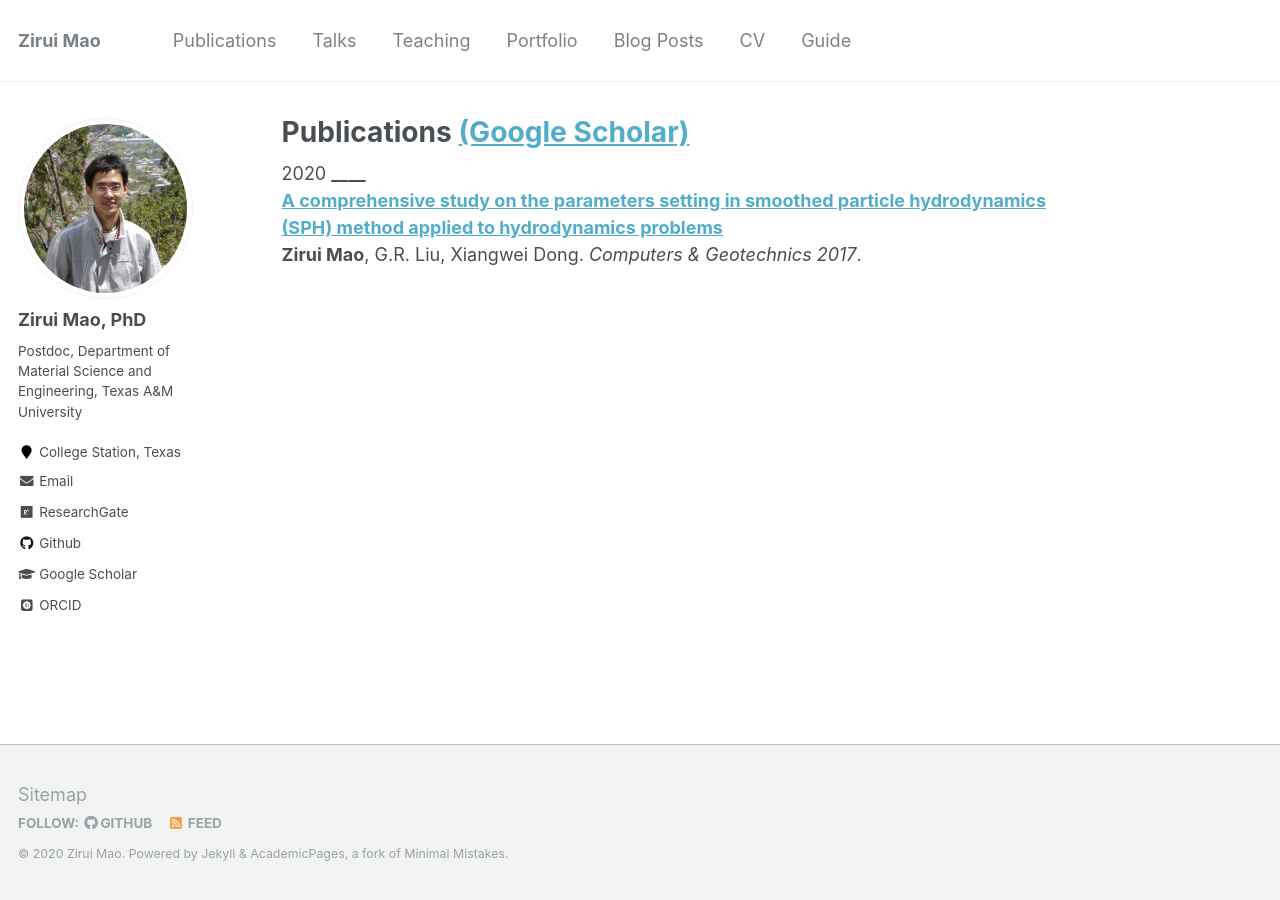
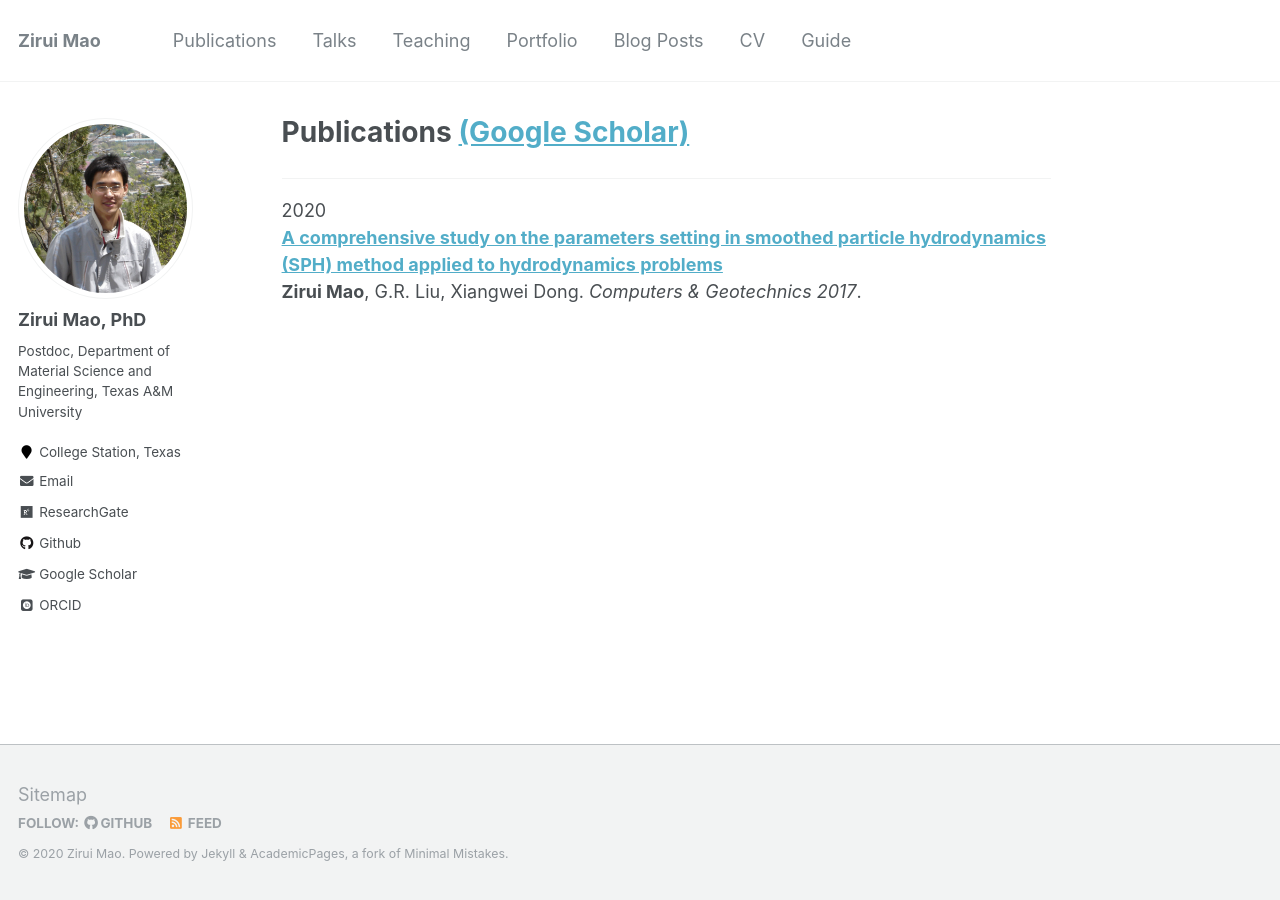
Before and after one commit to maozirui0827/maozirui.github.io, a Jekyll site: the page built from _pages/publications.md, in a window 1280 px wide. Built offline with Jekyll 4.4.1, drawn with Linux system fonts in a browser that asks for light colours; some web fonts are replaced; a file with an impossible date is left out.

```diff
--- a/_pages/publications.md
+++ b/_pages/publications.md
@@ -4,8 +4,8 @@ permalink: /publications/
 author_profile: true
 ---
 
+____________
 2020
-____________
 <br>
 <b>[A comprehensive study on the parameters setting in smoothed particle hydrodynamics (SPH) method applied to hydrodynamics problems](https://maozirui.github.io/publications/SPH_parametric_study_2017)</b> <br>
 <b>Zirui Mao</b>, G.R. Liu, Xiangwei Dong.
```
